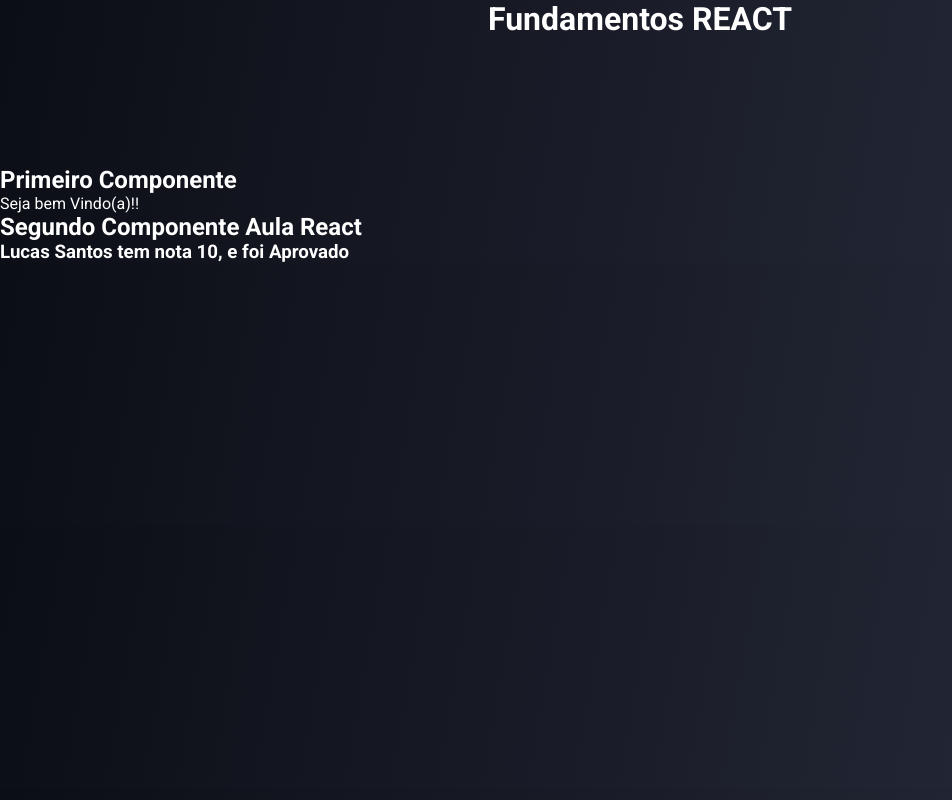
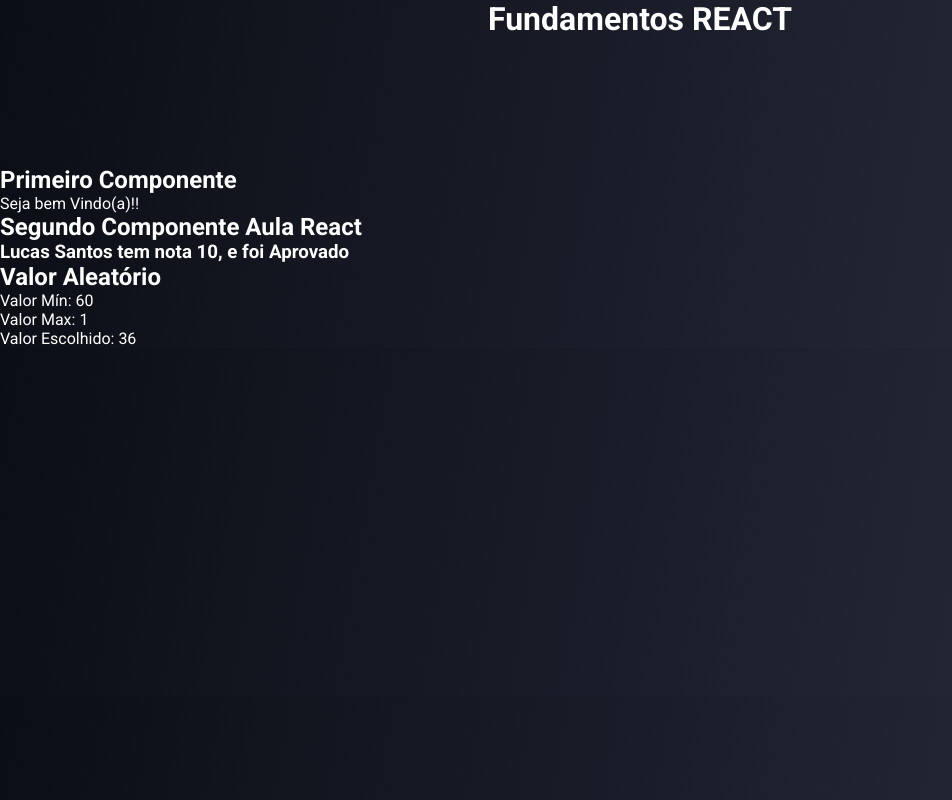
Before and after one commit to Lukas656/Aula-Reack, a React (Create React App) app: page / in a window 1280 px wide. Shown: the whole page, without its empty margins (0-952 px from the left). Built offline with nearby package versions, Linux system fonts and the light colour scheme.

Commit message:
Desafio Numeros Aleatórios

```diff
--- a/src/App.jsx
+++ b/src/App.jsx
@@ -2,7 +2,7 @@ import React from "react";
 
 import Primeiro from "./components/basicos/Primeiro"
 import ComParametro from "./components/basicos/Comparametro"
-
+import Aleatorio from "./components/basicos/Aleatorio";
 
 // eslint-disable-next-line import/no-anonymous-default-export
 export default function (props){
@@ -16,7 +16,7 @@ export default function (props){
                 nota={10}
 
             />
-
+            <Aleatorio max={1} min={60}/>
         </>
     )
 }
--- /dev/null
+++ b/src/components/basicos/Aleatorio.jsx
@@ -0,0 +1,17 @@
+import React from "react";
+
+
+// eslint-disable-next-line import/no-anonymous-default-export
+export default (props)=>{
+   const {min, max} = props
+
+    const aleatorio = parseInt(Math.random() * (max - min)) + min;
+
+    return(
+    <div>
+        <h2>Valor Aleatório</h2>
+        <p><trong>Valor Mín: </trong> {min}</p>
+        <p><trong>Valor Max: </trong> {max}</p>
+        <p>Valor Escolhido: {aleatorio}</p>
+    </div>
+)}
```
